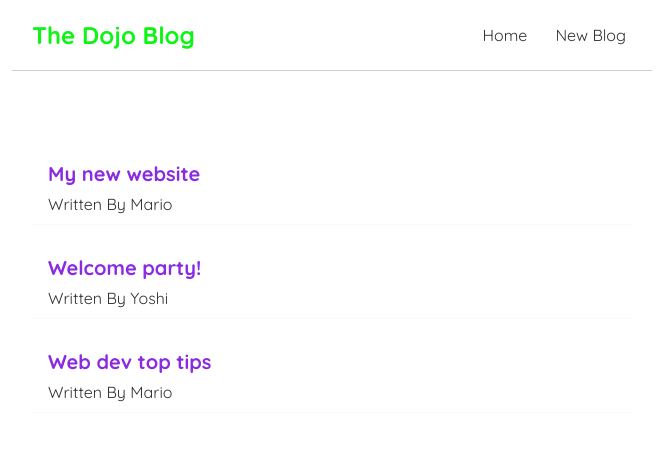
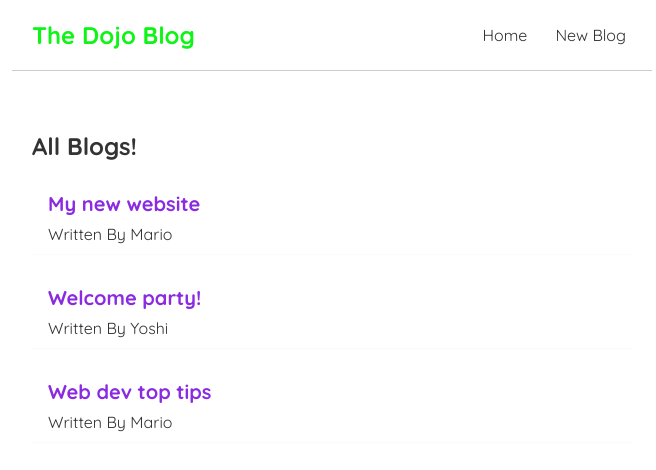
Before and after one commit to Eshwar-git1189/React-js_CRUD_operations, a React (Create React App) app in the folder crud-app/: page / in a window 1280 px wide. Shown: the top 470 px of the page, without its empty margins (308-964 px from the left). Built offline with nearby package versions, Linux system fonts and the light colour scheme.

Commit message:
props and reusable components

```diff
--- /dev/null
+++ b/crud-app/src/BlogList.js
@@ -0,0 +1,19 @@
+//  const BlogList = ({blogs,title}) => { (We can destructure props object and instead we can directly use blogs,title
+const BlogList = (props) => {
+  const blogs = props.blogs;
+  const title = props.title;
+
+  return (
+    <div className="blog-list">
+      <h2>{title}</h2>
+      {blogs.map((blog) => (
+        <div className="blog-preview" key={blog.id}>
+          <h2>{blog.title}</h2>
+          <p>Written By {blog.author}</p>
+        </div>
+      ))}
+    </div>
+  );
+};
+
+export default BlogList;
--- a/crud-app/src/Home.js
+++ b/crud-app/src/Home.js
@@ -25,7 +25,7 @@
 // export default Home;
 
 import { useState } from "react";
-
+import BlogList from "./BlogList";
 const Home = () => {
 //   // let name = 'Mario';
 //   // const handleClick = () => {
@@ -51,12 +51,9 @@
       <button onClick={handleClick}>Click </button> */}
 
        {/* Using map to iterate over the array of objects */}
-      {blogs.map((blog) => (
-        <div className="blog-preview" key={blog.id}>
-          <h2>{blog.title}</h2>
-          <p>Written By {blog.author}</p>
-        </div>
-      ))}
+      <BlogList blogs={blogs} title = "All Blogs!"/>
+      {/* Here we use props to pass data from parent component to child component. */}
+
 
     </div>
   );
```
